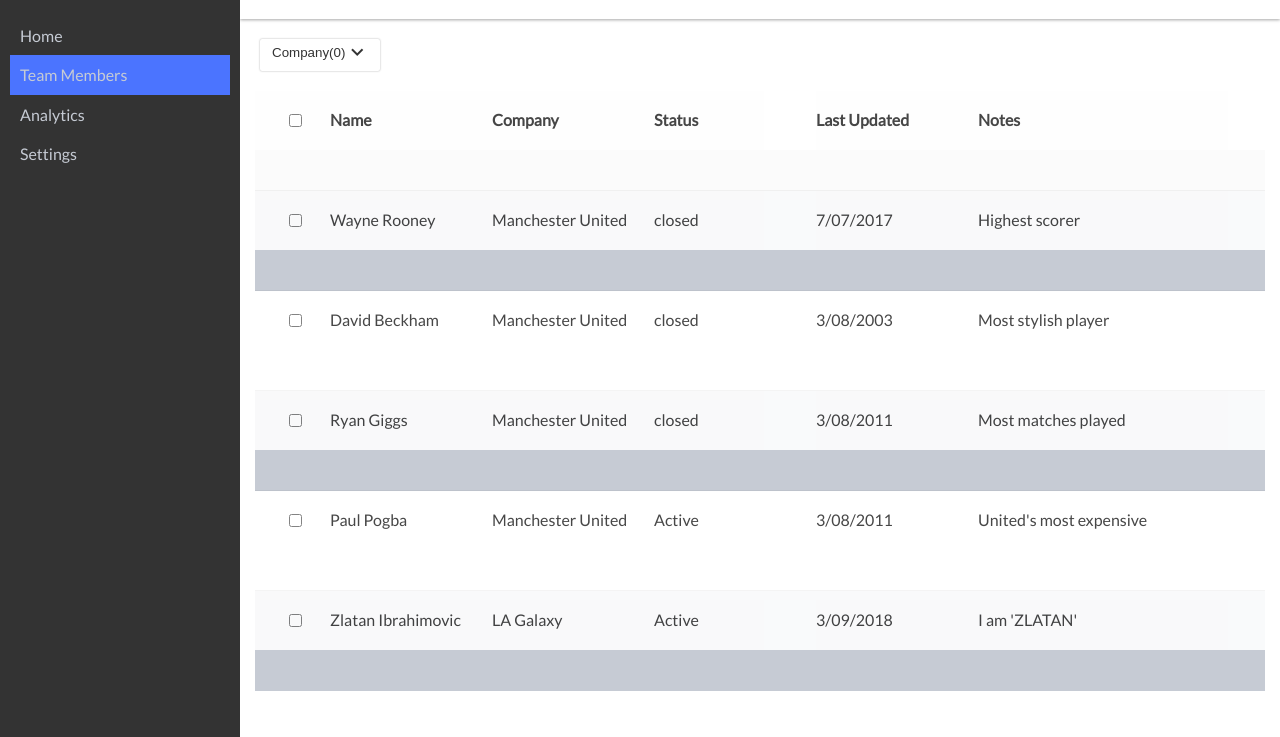
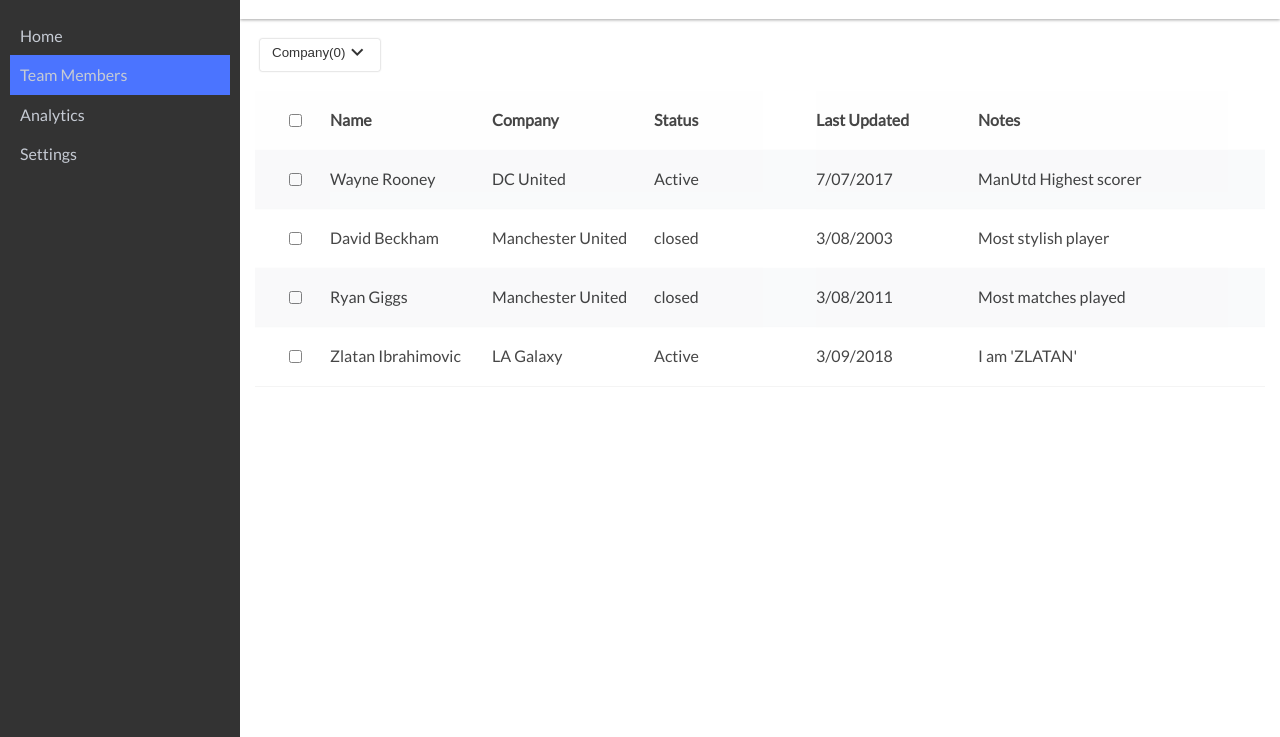
Before and after one commit to ashwin1014/belong-assignment, a website: page index.html in a window 1280 px wide. Shown: the part 63-800 px from the top of the page. Drawn offline with Linux system fonts and the light colour scheme.

Commit message:
firefox style issue

```diff
--- a/scripts/script.js
+++ b/scripts/script.js
@@ -6,12 +6,10 @@
 let appDashBoardFunctions = (()=> {
 
     let membersArray = [
-        {name: 'Wayne Rooney', company: 'Manchester United', status: 'closed', lastUpdated: '7/07/2017', notes:'Highest scorer', key:'12'},
+        {name: 'Wayne Rooney', company: 'DC United', status: 'Active', lastUpdated: '7/07/2017', notes:'ManUtd Highest scorer', key:'12'},
         {name: 'David Beckham', company: 'Manchester United', status: 'closed', lastUpdated: '3/08/2003', notes:'Most stylish player', key:'32'},
         {name: 'Ryan Giggs', company: 'Manchester United', status: 'closed', lastUpdated: '3/08/2011', notes:'Most matches played', key:''},
-        {name: 'Paul Pogba', company: 'Manchester United', status: 'Active', lastUpdated: '3/08/2011', notes:'United\'s most expensive', key:'34'},
         {name: 'Zlatan Ibrahimovic', company: 'LA Galaxy', status: 'Active', lastUpdated: '3/09/2018', notes:'I am \'ZLATAN\' ', key:'9'},
-
     ];
 
     const checkLocalStorage = ()=> {
--- a/style.css
+++ b/style.css
@@ -67,7 +67,8 @@
     margin: 0 15px;
     display: grid;
     grid-template-rows: 75vh;
-    overflow: auto;
+    overflow-x: hidden;
+    overflow-y: auto;
     }
 
     .navHeader {
@@ -118,11 +119,11 @@
     #div-table {
     display:table;
     width:auto;
-    min-width: 111vw;
+    min-width: 1093px;
     }
 
     .div-table-row {
-    display:table-row;
+    /* display:table-row; */
     width:auto;
     clear:both;
     height:59px;
@@ -341,6 +342,10 @@
     top:31px;
     }
 
+    ul#dropdown-list input{
+        margin-right: 10px;
+    }
+
     button#dropdownCheckbox {
     width:120px;
     height:32px;
@@ -371,3 +376,10 @@
     #counter {
     margin:0;
     }
+
+    @-moz-document url-prefix() {
+       #addMembers,
+       #dropdownCheckbox{
+           padding-top: 3px;
+       }
+    }
```
